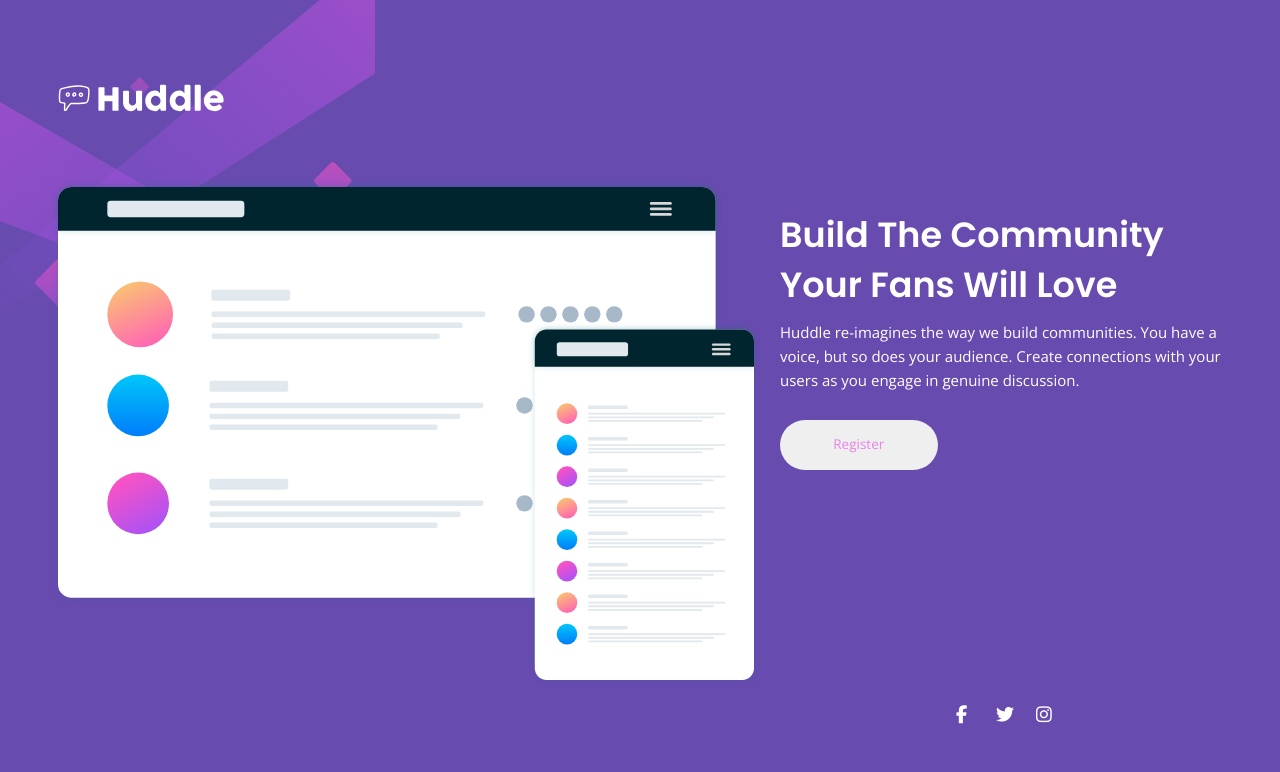
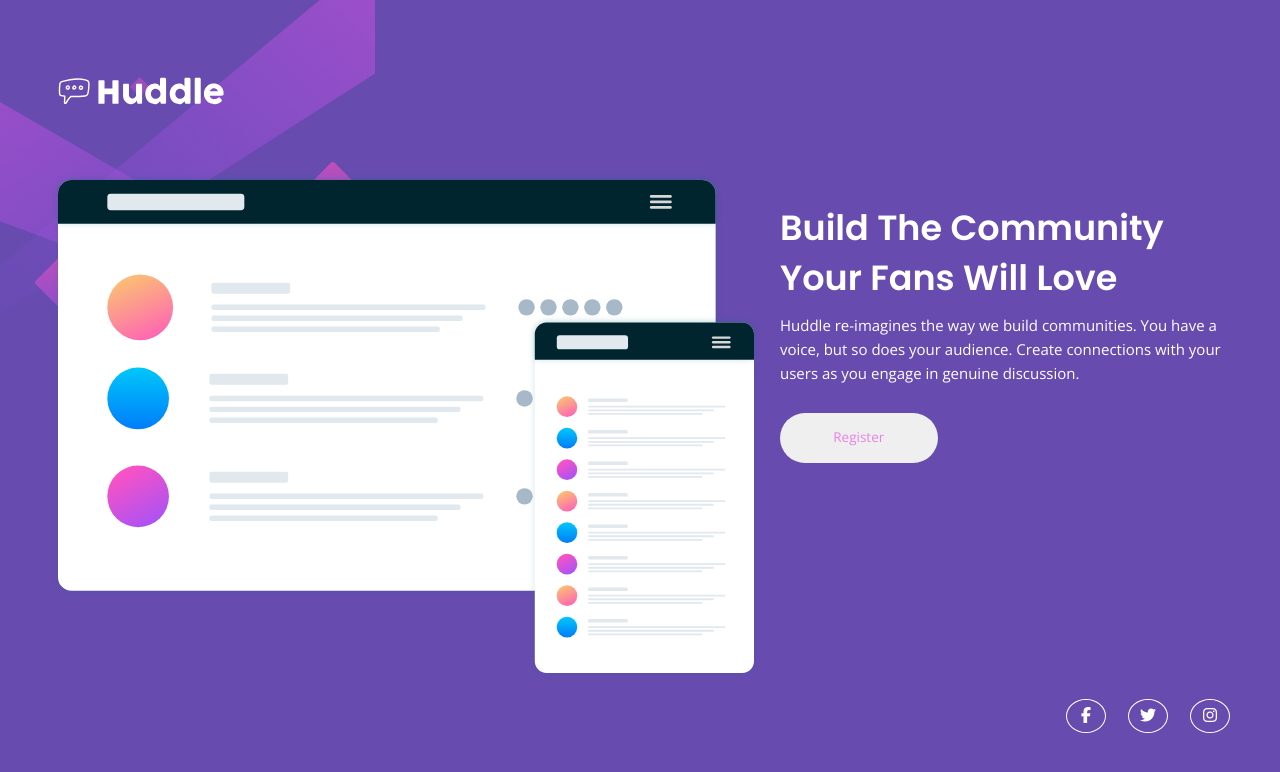
Before and after one commit to vikramvi/Huddle-landing-page-with-a-single-introductory-section, a plain HTML site: page index.html in a window 1280 px wide. Drawn offline with nearby package versions, Linux system fonts and the light colour scheme.

Commit message:
added styling for circle around social icons

```diff
--- a/index.html
+++ b/index.html
@@ -37,9 +37,18 @@
       </button>
     </article>
     <footer class="grid-container__social-card social-card">
-      <i class="fa-brands fa-facebook-f social-card__fb-icon"></i>
-      <i class="fa-brands fa-twitter social-card-f__twitter-icon"></i>
-      <i class="fa-brands fa-instagram social-card__instagram-icon"></i>
+      <span class="fa-stack">
+        <i class="fa fa-circle fa-stack-2x"></i>
+        <i class="fa fa-facebook-f fa-stack-1x fa-inverse"></i>
+      </span>
+      <span class="fa-stack">
+        <i class="fa fa-circle fa-stack-2x"></i>
+        <i class="fa fa-twitter fa-stack-1x fa-inverse"></i>
+      </span>
+      <span class="fa-stack">
+        <i class="fa fa-circle fa-stack-2x"></i>
+        <i class="fa fa-instagram fa-stack-1x fa-inverse"></i>
+      </span>
     </footer>
   </main>
   <!-- <footer>
--- a/styles/style.css
+++ b/styles/style.css
@@ -21,7 +21,7 @@
   --ff-heading: "Poppins", sans-serif;
   --ff-body: "Open Sans", sans-serif;
 
-  --fw-400: 500;
+  --fw-400: 400;
   --fw-600: 600;
 }
 
@@ -138,11 +138,18 @@ body {
   grid-template-columns: repeat(3, 1fr);
   gap: 2.2rem;
   grid-template-areas: "social-card__fb-icon social-card-f__twitter-icon social-card__instagram-icon";
+  justify-self: end;
 }
 
-.fa-brands {
-  color: var(--clr-white);
-  font-size: 1.8rem;
+.fa-stack {
+  color: var(--clr-violet);
+}
+
+.fa-circle {
+  border-style: solid;
+  border-color: white;
+  border-radius: 50%;
+  border-width: thin;
 }
 
 /* -------- Desktop 2nd approach -------- */
```
